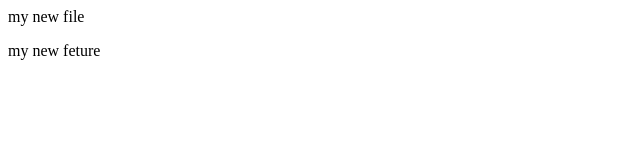
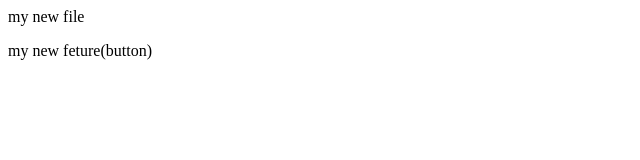
Before and after one commit to KAMALr80/localrepo, a plain HTML site: page index.html in a window 1280 px wide. Shown: the full height of the page, 0-640 px from the left. Drawn offline with Linux system fonts and the light colour scheme.

```diff
--- a/index.html
+++ b/index.html
@@ -1,2 +1,2 @@
 <p>my new file </p>
-<p> my new feture</p>
+<p> my new feture(button)</p>
```
